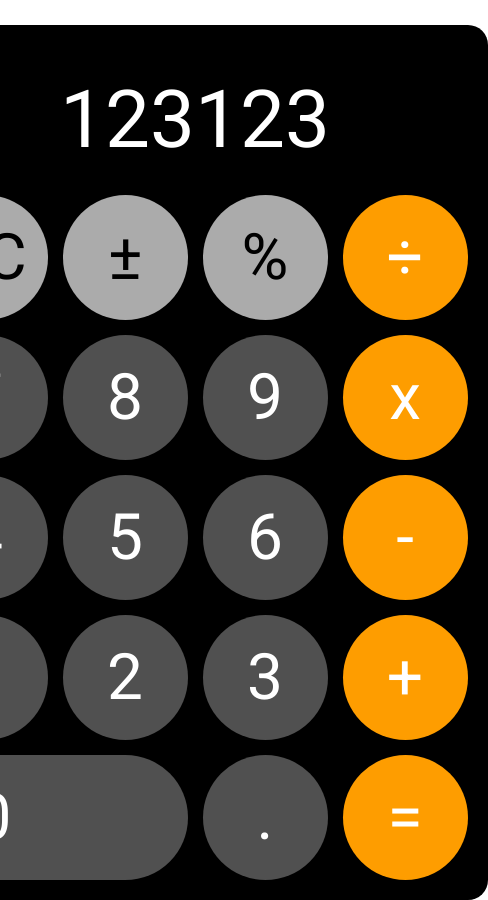
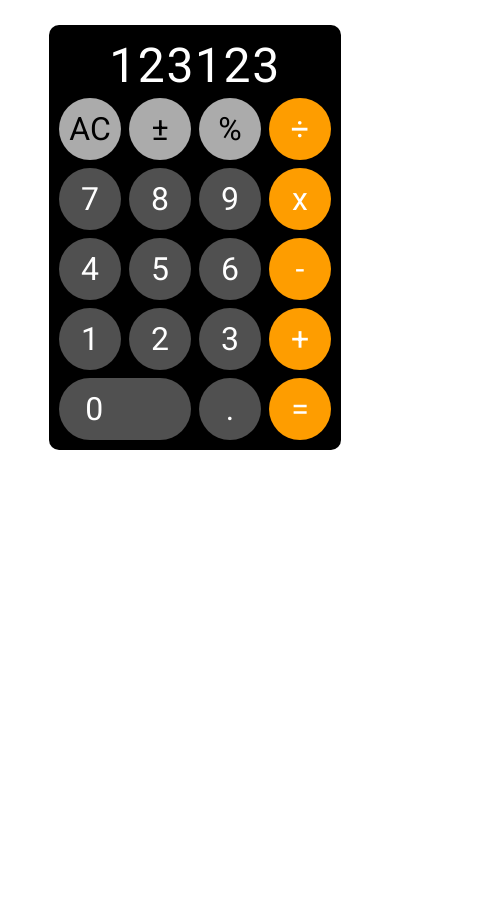
Before and after one commit to xaviert01/calculator, a plain HTML site: page index.html in a window 390 px wide. Shown: the whole page, 488 px wide, since content can reach past the window. After the commit the page ends 844 px from the top, so only its background shows below. Drawn offline with Linux system fonts and the light colour scheme.

Commit message:
Add responsiveness

```diff
--- a/styles.css
+++ b/styles.css
@@ -1,4 +1,94 @@
 @import url('https://fonts.googleapis.com/css2?family=Roboto:ital,wght@0,100;0,300;0,400;0,500;0,700;0,900;1,100;1,300;1,400;1,500;1,700;1,900&display=swap');
+
+@media only screen and (min-width: 600.01px) {
+
+    body {
+        font-size: 4rem;
+    }
+
+    #calculator {
+        width: 545px;
+        border-radius: 20px;
+        padding: 20px;
+    }
+
+    #screen {
+        height: 125px;
+        line-height: 125px;
+        font-size: 5rem;
+    }
+
+    #buttons-left,
+    #buttons-left-top,
+    #buttons-left-middle,
+    #buttons-left-bottom {
+        gap: 15px;
+    }
+
+    #buttons-right {
+        margin-left: 15px;
+        gap: 15px;
+    }
+
+    #zero {
+        height: 125px;
+        line-height: 125px;
+        border-radius: 62.50px;
+    }
+
+    .button {
+        width: 125px;
+        height: 125px;
+        line-height: 125px;
+    }
+}
+
+@media only screen and (max-width: 600px) {
+
+    body {
+        font-size: 2rem;
+    }
+
+    #calculator {
+        width: 272.50px;
+        border-radius: 10px;
+        padding: 10px;
+    }
+
+    #screen {
+        font-size: 3rem;
+        height: 62.50px;
+        line-height: 162.50px;
+    }
+
+    #buttons-left,
+    #buttons-left-top,
+    #buttons-left-middle,
+    #buttons-left-bottom {
+        gap: 7.50px;
+    }
+
+    #buttons-right {
+        margin-left: 7.50px;
+        gap: 7.50px;
+    }
+
+    #zero {
+        height: 62.50px;
+        line-height: 62.50px;
+        border-radius: 31.25px;
+    }
+
+    .button {
+        width: 62.50px;
+        height: 62.50px;
+        line-height: 62.50px;
+    }
+}
+
+html {
+    font-size: 16px;
+}
 
 body {
     display: flex;
@@ -6,24 +96,21 @@ body {
     margin: 0px;
     margin-top: 3vh;
     color: white;
-    font-size: 4rem;
     text-align: center;
     font-family: 'Roboto', sans-serif;
+}
+
+#screen {
+    display: flex;
+    justify-content: center;
+    align-items: center;
+    letter-spacing: .1rem;
 }
 
 #calculator {
     display: flex;
     flex-direction: column;
-    width: 545px;
     background-color: black;
-    border-radius: 20px;
-    padding: 20px;
-}
-
-#screen {
-    font-size: 5rem;
-    height: 150px;
-    line-height: 150px;
 }
 
 #buttons {
@@ -34,44 +121,32 @@ body {
     display: flex;
     flex-direction: column;
     width: 75%;
-    gap: 15px;
 }
 
 #buttons-left-top {
     display: flex;
-    gap: 15px;
 }
 
 #buttons-left-middle {
     display: flex;
     flex-wrap: wrap-reverse;
-    gap: 15px;
 }
 
 #buttons-left-bottom {
     display: flex;
-    gap: 15px;
 }
 
 #buttons-right {
     display: flex;
     flex-direction: column;
     width: 25%;
-    margin-left: 15px;
-    gap: 15px;
 }
 
 #zero {
     flex-grow: 1;
-    height: 125px;
-    line-height: 125px;
-    border-radius: 62.50px;
 }
 
 .button {
-    width: 125px;
-    height: 125px;
-    line-height: 125px;
     border-radius: 50%;
 }
 
```
